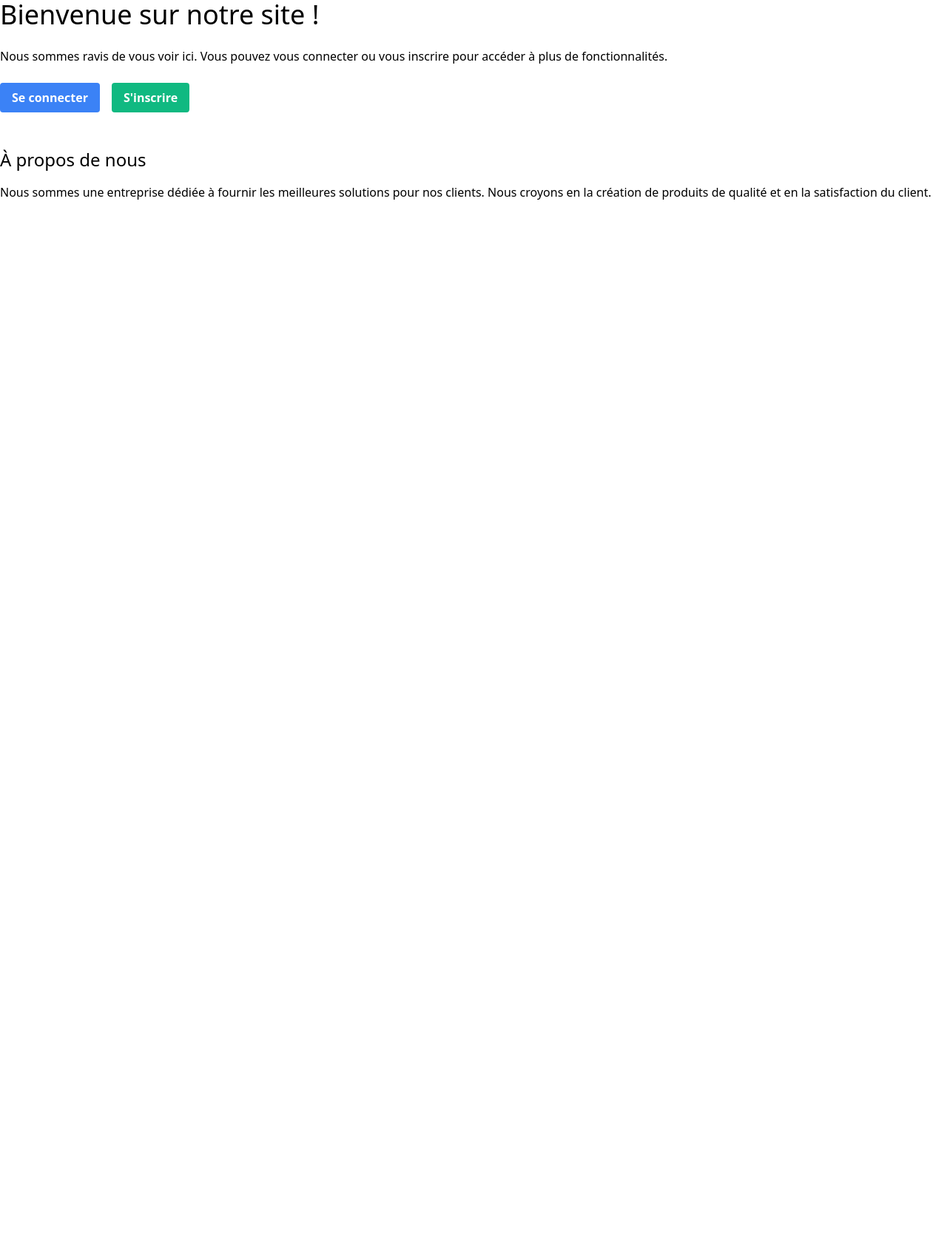
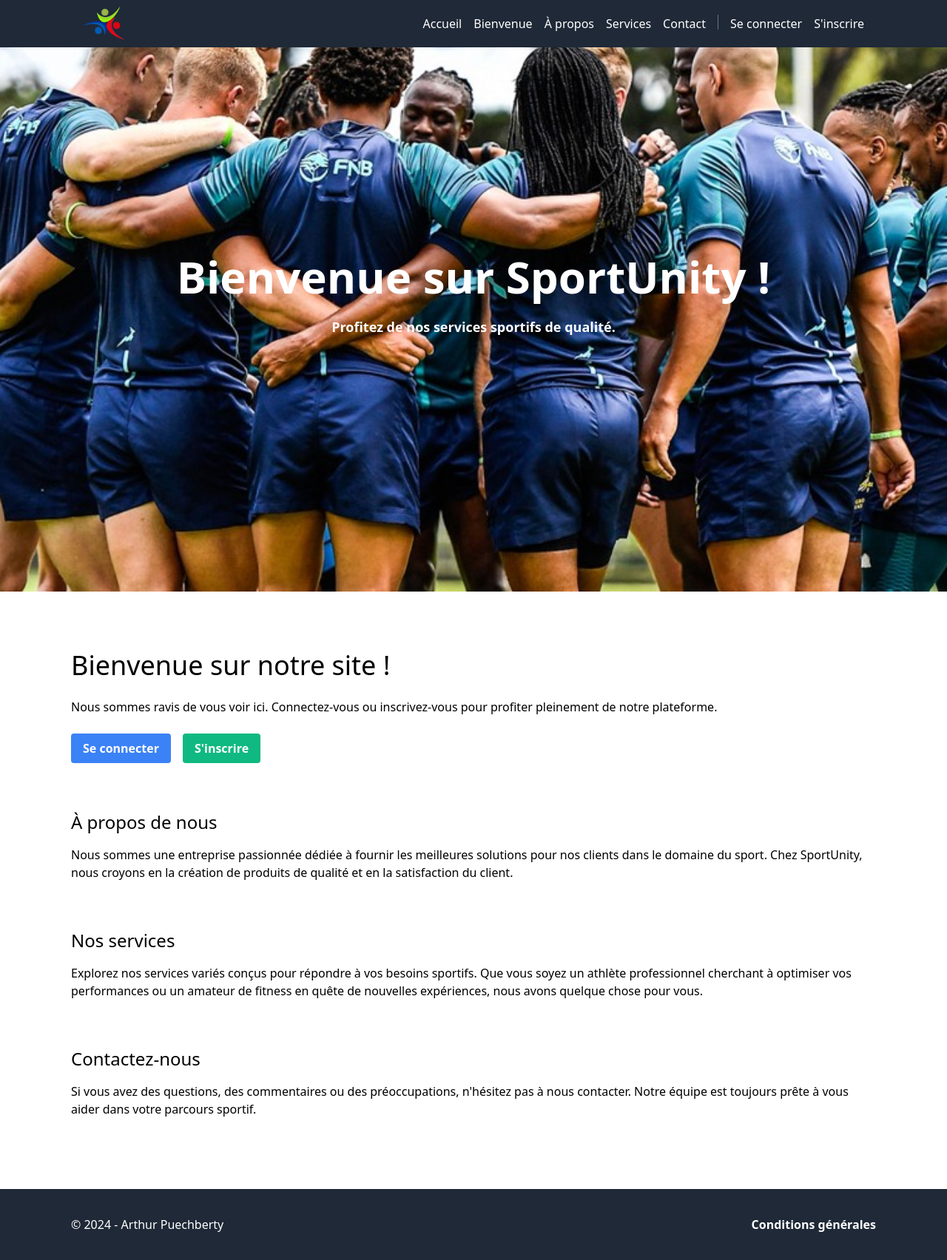
Before and after one commit to arthur-pbty/Trophee-NSI-2024, a Flask app: page / in a window 1280 px wide. Shown: the whole page at 74% size. Before the commit the page ends 270 px from the top, so only its background shows below. Run offline with Flask 3, Linux system fonts and the light colour scheme.

Commit message:
style home page

```diff
--- a/app/templates/compoments/base.html
+++ b/app/templates/compoments/base.html
@@ -5,6 +5,11 @@
   <meta name="viewport" content="width=device-width, initial-scale=1.0">
   <link href="https://cdn.jsdelivr.net/npm/tailwindcss@2.2.19/dist/tailwind.min.css" rel="stylesheet">
   <title>SportUnity - {{ title }}</title>
+  <style>
+    html {
+      scroll-behavior: smooth;
+    }
+  </style>
 </head>
 <body>
   {% with messages = get_flashed_messages(with_categories=true) %}
--- a/app/templates/home.html
+++ b/app/templates/home.html
@@ -1,30 +1,72 @@
 {% extends "compoments/base.html" %}
 {% block content %}
 
+<div class="bg-gray-800 text-white w-full h-16 fixed top-0 flex items-center justify-between z-50 px-28">
+  <img src="{{ url_for('static', filename='img/logo.png') }}" alt="SportUnity" class="w-16 h-16 mr-8">
+  <div class="space-x-4 flex">
+    <a href="#" class="hover:text-gray-300 transition duration-200">Accueil</a>
+    <a href="#welcome">Bienvenue</a>
+    <a href="#aboute" class="hover:text-gray-300 transition duration-200">À propos</a>
+    <a href="#services" class="hover:text-gray-300 transition duration-200">Services</a>
+    <a href="#contact" class="hover:text-gray-300 transition duration-200">Contact</a>
+
+    <div class="border-l h-5 border-gray-500 mx-2"></div>
+
+    {% if current_user.is_authenticated %}
+      <a href="{{ url_for('logout') }}" class="hover:text-gray-300 transition duration-200">Déconnexion</a>
+      <a href="{{ url_for('dashboard') }}" class="hover:text-gray-300 transition duration-200">Dashboard</a>
+      <a href="{{ url_for('profile') }}" class="hover:text-gray-300 transition duration-200">Profile</a>
+    {% else %}
+      <a href="{{ url_for('login') }}" class="hover:text-gray-300 transition duration-200">Se connecter</a>
+      <a href="{{ url_for('register') }}" class="hover:text-gray-300 transition duration-200">S'inscrire</a>
+    {% endif %}
+  </div>
+</div>
+
+<div style="background: url({{ url_for('static', filename='img/bg.jpg') }}) no-repeat center center; background-size: cover;" class="bg-bottom-fade h-screen">
+  <div class="flex flex-col justify-center items-center h-screen">
+    <h1 class="text-white text-6xl mb-6 font-bold">Bienvenue sur SportUnity !</h1>
+    <p class="text-white text-lg font-semibold">Profitez de nos services sportifs de qualité.</p>
+  </div>
+</div>
+
+<div class="mx-24 mt-4">
+  <div id="welcome" class="pt-16">
     <h1 class="text-4xl mb-6">Bienvenue sur notre site !</h1>
     {% if current_user.is_authenticated %}
-  <p class="mb-6">Vous êtes connecté en tant que {{ current_user.username }}.</p>
-{% endif %}
-<p class="mb-6">Nous sommes ravis de vous voir ici. Vous pouvez vous connecter ou vous inscrire pour accéder à plus de fonctionnalités.</p>
-
+      <p class="mb-6">Bienvenue, {{ current_user.username }} ! Vous êtes connecté en tant que membre de notre communauté sportive.</p>
+    {% else %}
+      <p class="mb-6">Nous sommes ravis de vous voir ici. Connectez-vous ou inscrivez-vous pour profiter pleinement de notre plateforme.</p>
       <div class="flex space-x-4">
-  {% if current_user.is_authenticated %}
-    <a href="{{ url_for('logout') }}" class="bg-green-500 hover:bg-green-700 text-white font-bold py-2 px-4 rounded focus:outline-none focus:shadow-outline">Déconnexion</a>
-    <a href="{{ url_for('dashboard') }}" class="bg-green-500 hover:bg-green-700 text-white font-bold py-2 px-4 rounded focus:outline-none focus:shadow-outline">Dashboard</a>
-    <a href="{{ url_for('profile') }}" class="bg-green-500 hover:bg-green-700 text-white font-bold py-2 px-4 rounded focus:outline-none focus:shadow-outline">Profile</a>
-  {% else %}
         <a href="{{ url_for('login') }}" class="bg-blue-500 hover:bg-blue-700 text-white font-bold py-2 px-4 rounded focus:outline-none focus:shadow-outline">
           Se connecter
         </a>
         <a href="{{ url_for('register') }}" class="bg-green-500 hover:bg-green-700 text-white font-bold py-2 px-4 rounded focus:outline-none focus:shadow-outline">
           S'inscrire
         </a>
+      </div>
     {% endif %}
   </div>
 
-<div class="mt-12">
+  <div id="aboute" class="pt-16">
     <h2 class="text-2xl mb-4">À propos de nous</h2>
-  <p>Nous sommes une entreprise dédiée à fournir les meilleures solutions pour nos clients. Nous croyons en la création de produits de qualité et en la satisfaction du client.</p>
+    <p>Nous sommes une entreprise passionnée dédiée à fournir les meilleures solutions pour nos clients dans le domaine du sport. Chez SportUnity, nous croyons en la création de produits de qualité et en la satisfaction du client.</p>
   </div>
 
+  <div id="services" class="pt-16">
+    <h2 class="text-2xl mb-4">Nos services</h2>
+    <p>Explorez nos services variés conçus pour répondre à vos besoins sportifs. Que vous soyez un athlète professionnel cherchant à optimiser vos performances ou un amateur de fitness en quête de nouvelles expériences, nous avons quelque chose pour vous.</p>
+  </div>
+
+  <div id="contact" class="pt-16">
+    <h2 class="text-2xl mb-4">Contactez-nous</h2>
+    <p>Si vous avez des questions, des commentaires ou des préoccupations, n'hésitez pas à nous contacter. Notre équipe est toujours prête à vous aider dans votre parcours sportif.</p>
+  </div>
+</div>
+
+<footer class="flex items-center mt-24 justify-between px-24 flex-wrap bg-gray-800 h-24">
+  <span class="pr-5 text-white">&copy; 2024 - Arthur Puechberty</span>
+  <a href="#" target="_blank" class="no-underline font-semibold text-white">Conditions générales</a>
+</footer>
+
 {% endblock %}
```
Also changed, not shown: app/templates/chercheGroup.html (+12 -7 lines), app/templates/dashboard.html (+5 -16 lines), app/static/img/bg.jpg (added), app/static/img/logo.png (added), app/static/img/noting.png (added). Lines whose indentation alone changed are shown as unchanged.
